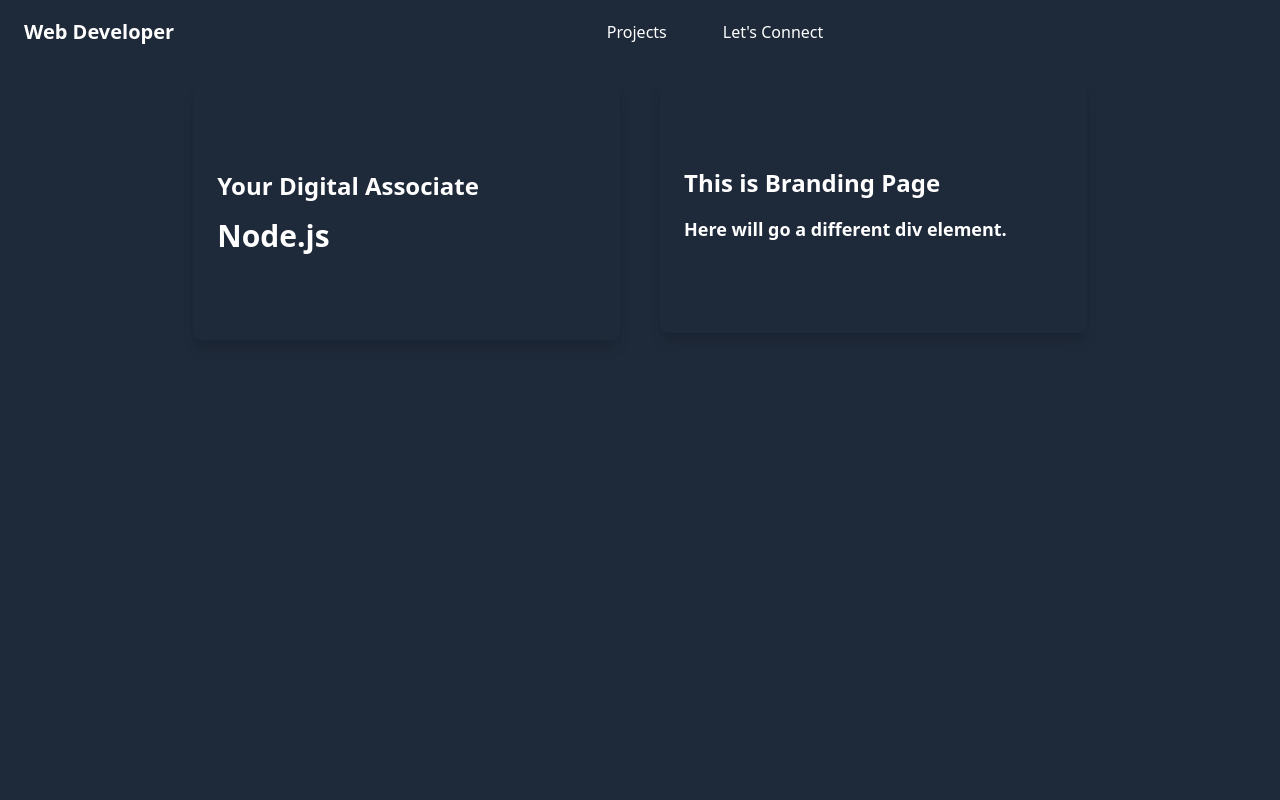
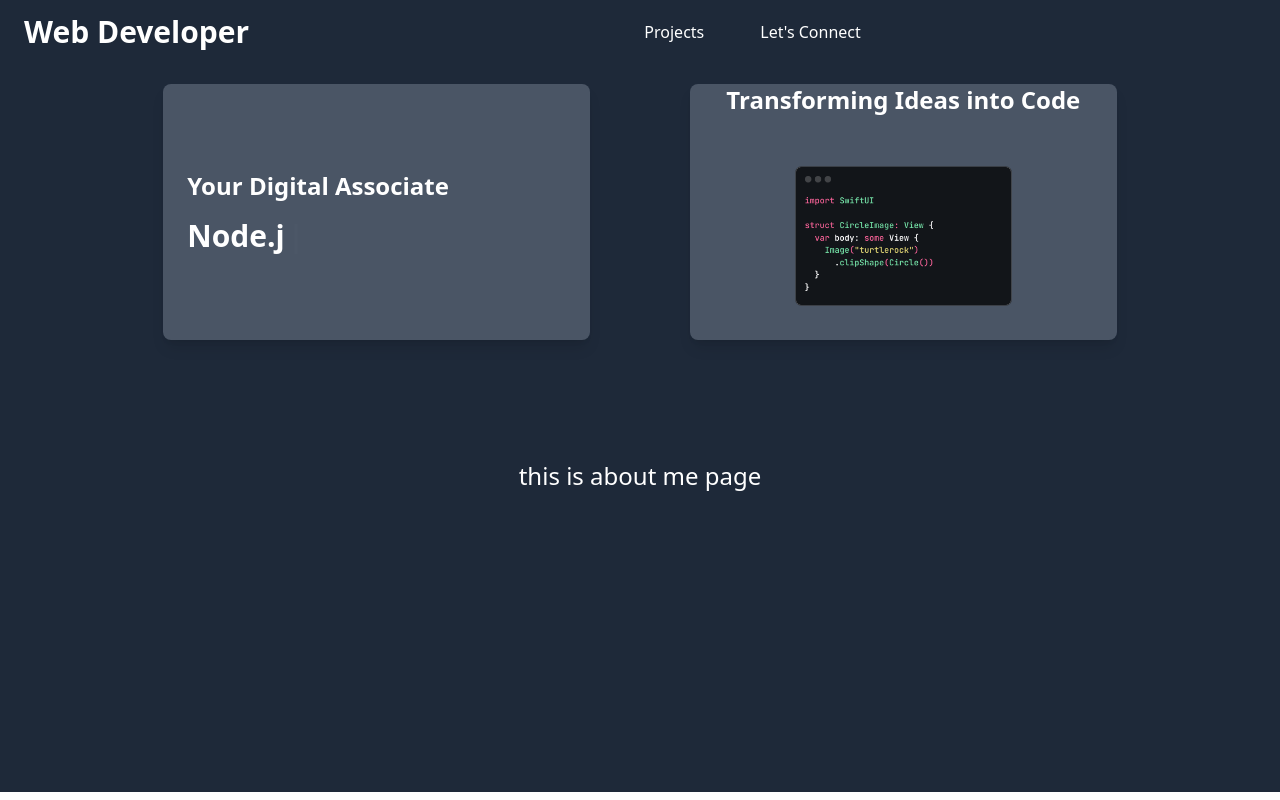
Before and after one commit to shobhankumarrath/Shobhan-Kumar-Rath-Portfolio, a React (Vite) app: page / in a window 1280 px wide. Shown: the top 800 px of the page. Built offline with nearby package versions, Linux system fonts and the light colour scheme.

Commit message:
added css styling to branding page

```diff
--- a/src/App.jsx
+++ b/src/App.jsx
@@ -3,6 +3,7 @@ import Navbar from './components/Navbar'
 import ContactMe from './components/ContactMe'
 import Projects from './components/Projects'
 import BrandingBar from './components/BrandingBar'
+import AboutMe from './components/AboutMe'
 
 
 function App() {
@@ -11,6 +12,7 @@ function App() {
     <>
       <Navbar />
       <BrandingBar />
+      <AboutMe />
       <Projects />
       <ContactMe />
     </>
--- /dev/null
+++ b/src/components/AboutMe.jsx
@@ -0,0 +1,11 @@
+import React from 'react'
+
+const AboutMe = () => {
+    return (
+        <div className='pt-16 bg-gray-800 flex items-center justify-center'>
+            <h1 className='text-2xl text-white'> this is about me page</h1>
+        </div >
+    )
+}
+
+export default AboutMe
--- a/src/components/BrandingBar.jsx
+++ b/src/components/BrandingBar.jsx
@@ -1,16 +1,17 @@
 import React from "react";
 import { Typewriter } from "react-simple-typewriter";
+import IMG from './../assets/ray-so-export.png';
 
 const BrandingBar = () => {
     return (
         <div className="pt-16 bg-gray-800">
-            <div className="h-screen flex items-start justify-center bg-gray-800">
+            <div className="h-83 flex items-start justify-center bg-gray-800">
                 {/* Left Side - Animated Typing */}
-                <div className="w-1/3 h-64 flex flex-col justify-center bg-gray-800 shadow-lg rounded-lg p-6 mt-[+20px]">
+                <div className="w-1/3 h-64 flex flex-col justify-center bg-gray-600 shadow-lg rounded-lg p-6 mt-[+20px] transition-all duration-300 hover:bg-gray-500 hover:shadow-2xl hover:scale-105">
                     <span className="text-2xl font-bold mb-4 text-white">Your Digital Associate</span>
                     <span className="text-3xl font-semibold text-white">
                         <Typewriter
-                            words={["Frontend", "Backend", "Node.js", "React.JS"]}
+                            words={["Frontend", "Backend", "Node.js", "React.js"]}
                             loop={true}
                             cursor
                             cursorStyle="|"
@@ -20,13 +21,11 @@ const BrandingBar = () => {
                         />
                     </span>
                 </div>
-                <div className="w-10"></div>
+                <div className="w-25"></div>
                 {/* Right Side - Branding Content */}
-                <div className="w-1/3 h-64 flex flex-col justify-center bg-gary-800 shadow-lg rounded-lg p-6 mt-[+13px]">
-                    <span className="text-2xl font-bold mb-4 text-white">This is Branding Page</span>
-                    <span className="text-lg font-semibold text-white">
-                        Here will go a different div element.
-                    </span>
+                <div className="w-1/3 h-64 flex flex-col items-center justify-center bg-gray-600 shadow-lg rounded-lg p-6 mt-[+20px] transition-all duration-300 hover:bg-gray-500 hover:shadow-2xl overflow-hidden hover:scale-105">
+                    <span className="text-2xl font-bold mb-4 text-white">Transforming Ideas into Code</span>
+                    <img src={IMG} alt="Code Illustration" className="w-full h-full object-contain rounded-lg"></img>
                 </div>
             </div>
         </div>
--- a/src/components/ContactMe.jsx
+++ b/src/components/ContactMe.jsx
@@ -6,7 +6,7 @@ const ContactMe = () => {
         <div className="pt-4"> {/* Adds space for the navbar */}
             <div className=''>
                 <div className=''>
-                    <h1>This is </h1>
+                    <h1>This is Contact me section</h1>
                 </div>
             </div>
         </div>
--- a/src/components/Navbar.jsx
+++ b/src/components/Navbar.jsx
@@ -5,14 +5,14 @@ const Navbar = () => {
     return (
         <div className="bg-gray-800 p-4 w-full fixed top-0 h-16 flex justify-between items-center left-0 right-0 px-6 z-10">
             {/* Left side - Logo or title */}
-            <h1 className="text-white text-xl font-semibold whitespace-nowrap">Web Developer</h1>
+            <h1 className="text-white text-3xl font-semibold whitespace-nowrap">Web Developer</h1>
 
             {/* Center - Navigation buttons */}
             <div className="flex justify-center items-center space-x-6 w-full">
-                <button className="text-white bg-transparent px-4 py-2 rounded-md transition duration-300 hover:bg-yellow-500">
+                <button onClick={() => document.getElementById("projects").scrollIntoView({ behavior: 'smooth' })} className="text-white bg-transparent px-4 py-2 rounded-md transition duration-300 hover:bg-yellow-500">
                     Projects
                 </button>
-                <button className="text-white bg-transparent px-4 py-2 rounded-md transition duration-300 hover:bg-blue-500">
+                <button onClick={() => document.getElementById("contactme").scrollIntoView({ behavior: 'smooth' })} className="text-white bg-transparent px-4 py-2 rounded-md transition duration-300 hover:bg-blue-500">
                     Let's Connect
                 </button>
             </div>
--- a/src/components/Projects.jsx
+++ b/src/components/Projects.jsx
@@ -2,8 +2,8 @@ import React from 'react'
 
 const Projects = () => {
     return (
-        <div className='pt-16'>
-            <h1 className='text-2xl'>I am a project developer</h1>
+        <div id="projects" className='pt-16 bg-gray-800 h-75'>
+
         </div>
     )
 }
```
Also changed, not shown: src/assets/ray-so-export.png (added).
